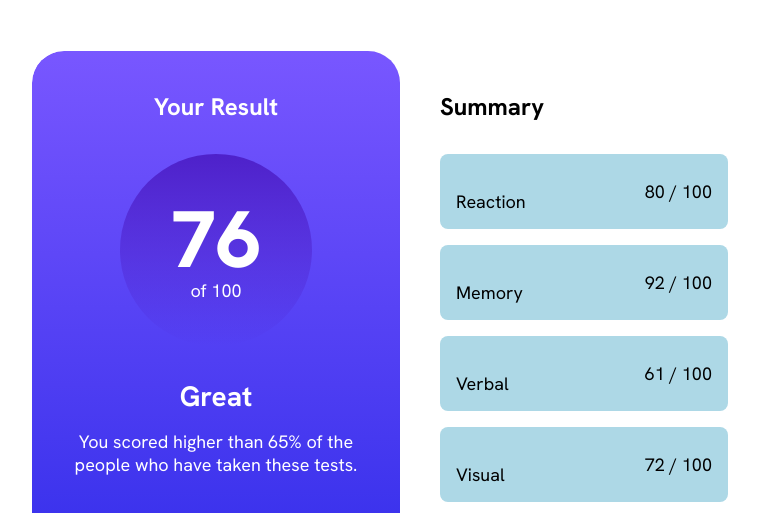
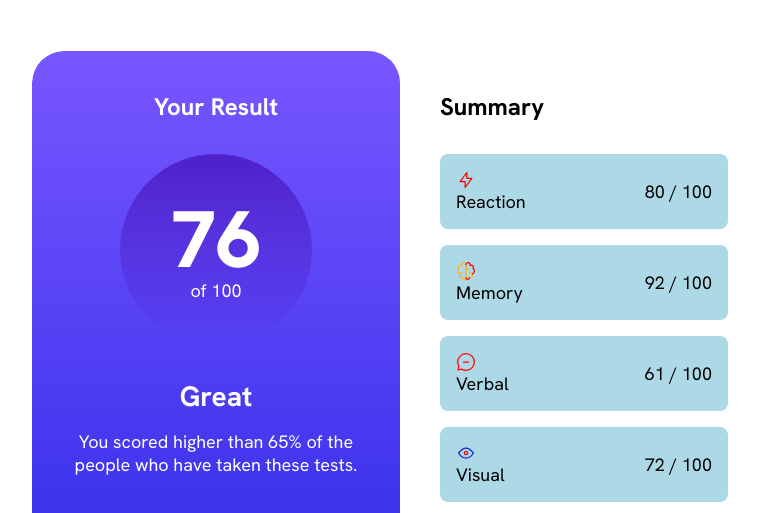
Before and after one commit to DeenoDev/Results-Summary-Component, a plain HTML site: page results-summary-component-main/index.html in a window 1280 px wide. Shown: the top 513 px of the page, without its empty margins (240-999 px from the left). Drawn offline with Linux system fonts and the light colour scheme.

Commit message:
summary-item icons added.

```diff
--- a/results-summary-component-main/index.html
+++ b/results-summary-component-main/index.html
@@ -44,7 +44,7 @@
           <div class="summary-item" data-item-type="accent-2">
 
             <div class="flex-group">
-              <svg class="summary-icon" xmlns="http://www.w3.org/2000/svg" width="20" height="20" fill="none" viewBox="0 0 20 20"><path  stroke-linecap="round" stroke-linejoin="round" stroke-width="1.25" d="M10.833 8.333V2.5l-6.666 9.167h5V17.5l6.666-9.167h-5Z"/></svg>
+              <svg class="summary-icon" xmlns="http://www.w3.org/2000/svg" width="20" height="20" fill="none" viewBox="0 0 20 20"><path stroke="#FFB21E" stroke-linecap="round" stroke-linejoin="round" stroke-width="1.25" d="M5.833 11.667a2.5 2.5 0 1 0 .834 4.858"/><path stroke="#FFB21E" stroke-linecap="round" stroke-linejoin="round" stroke-width="1.25" d="M3.553 13.004a3.333 3.333 0 0 1-.728-5.53m.025-.067a2.083 2.083 0 0 1 2.983-2.824m.199.054A2.083 2.083 0 1 1 10 3.75v12.917a1.667 1.667 0 0 1-3.333 0M10 5.833a2.5 2.5 0 0 0 2.5 2.5m1.667 3.334a2.5 2.5 0 1 1-.834 4.858"/><path stroke-linecap="round" stroke-linejoin="round" stroke-width="1.25" d="M16.447 13.004a3.334 3.334 0 0 0 .728-5.53m-.025-.067a2.083 2.083 0 0 0-2.983-2.824M10 3.75a2.085 2.085 0 0 1 2.538-2.033 2.084 2.084 0 0 1 1.43 2.92m-.635 12.03a1.667 1.667 0 0 1-3.333 0"/></svg>
               <h3 class="summary-item-title">Memory</h3>
             </div>
 
@@ -55,7 +55,7 @@
           <div class="summary-item" data-item-type="accent-3">
 
             <div class="flex-group">
-              <svg class="summary-icon" xmlns="http://www.w3.org/2000/svg" width="20" height="20" fill="none" viewBox="0 0 20 20"><path  stroke-linecap="round" stroke-linejoin="round" stroke-width="1.25" d="M10.833 8.333V2.5l-6.666 9.167h5V17.5l6.666-9.167h-5Z"/></svg>
+              <svg class="summary-icon"  xmlns="http://www.w3.org/2000/svg" width="20" height="20" fill="none" viewBox="0 0 20 20"><path stroke-linecap="round" stroke-linejoin="round" stroke-width="1.25" d="M7.5 10h5M10 18.333A8.333 8.333 0 1 0 1.667 10c0 1.518.406 2.942 1.115 4.167l-.699 3.75 3.75-.699A8.295 8.295 0 0 0 10 18.333Z"/></svg>
               <h3 class="summary-item-title">Verbal</h3>
             </div>
 
@@ -66,7 +66,7 @@
           <div class="summary-item" data-item-type="accent-4">
 
             <div class="flex-group">
-              <svg class="summary-icon" xmlns="http://www.w3.org/2000/svg" width="20" height="20" fill="none" viewBox="0 0 20 20"><path  stroke-linecap="round" stroke-linejoin="round" stroke-width="1.25" d="M10.833 8.333V2.5l-6.666 9.167h5V17.5l6.666-9.167h-5Z"/></svg>
+              <svg class="summary-icon" xmlns="http://www.w3.org/2000/svg" width="20" height="20" fill="none" viewBox="0 0 20 20"><path stroke-linecap="round" stroke-linejoin="round" stroke-width="1.25" d="M10 11.667a1.667 1.667 0 1 0 0-3.334 1.667 1.667 0 0 0 0 3.334Z"/><path stroke="#1125D6" stroke-linecap="round" stroke-linejoin="round" stroke-width="1.25" d="M17.5 10c-1.574 2.492-4.402 5-7.5 5s-5.926-2.508-7.5-5C4.416 7.632 6.66 5 10 5s5.584 2.632 7.5 5Z"/></svg>
               <h3 class="summary-item-title">Visual</h3>
             </div>
 
--- a/results-summary-component-main/style.css
+++ b/results-summary-component-main/style.css
@@ -187,3 +187,7 @@
   border-radius: .5rem;
   background-color: lightblue;
 }
+
+.summary-item svg {
+  stroke: red;
+}
```
